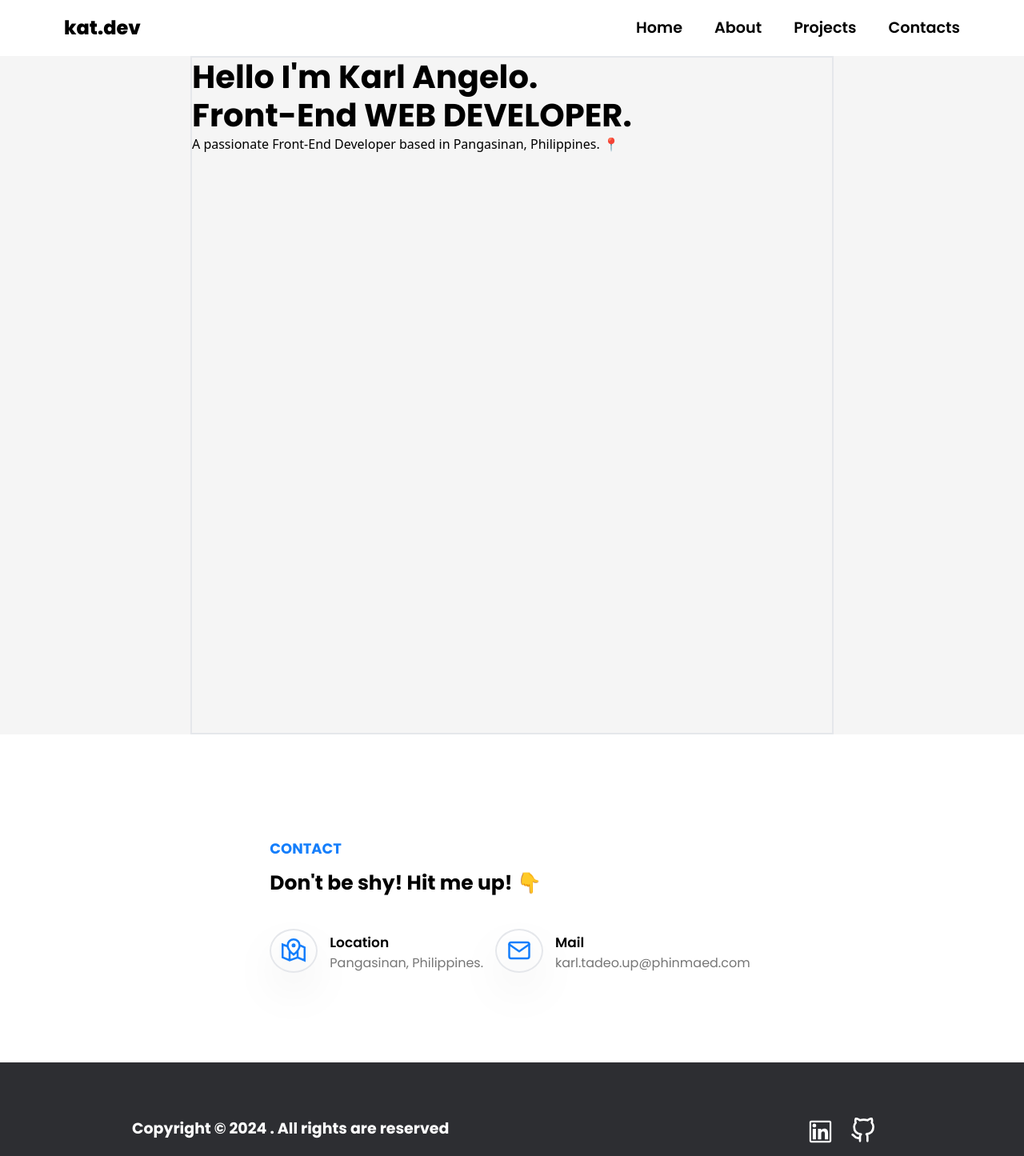
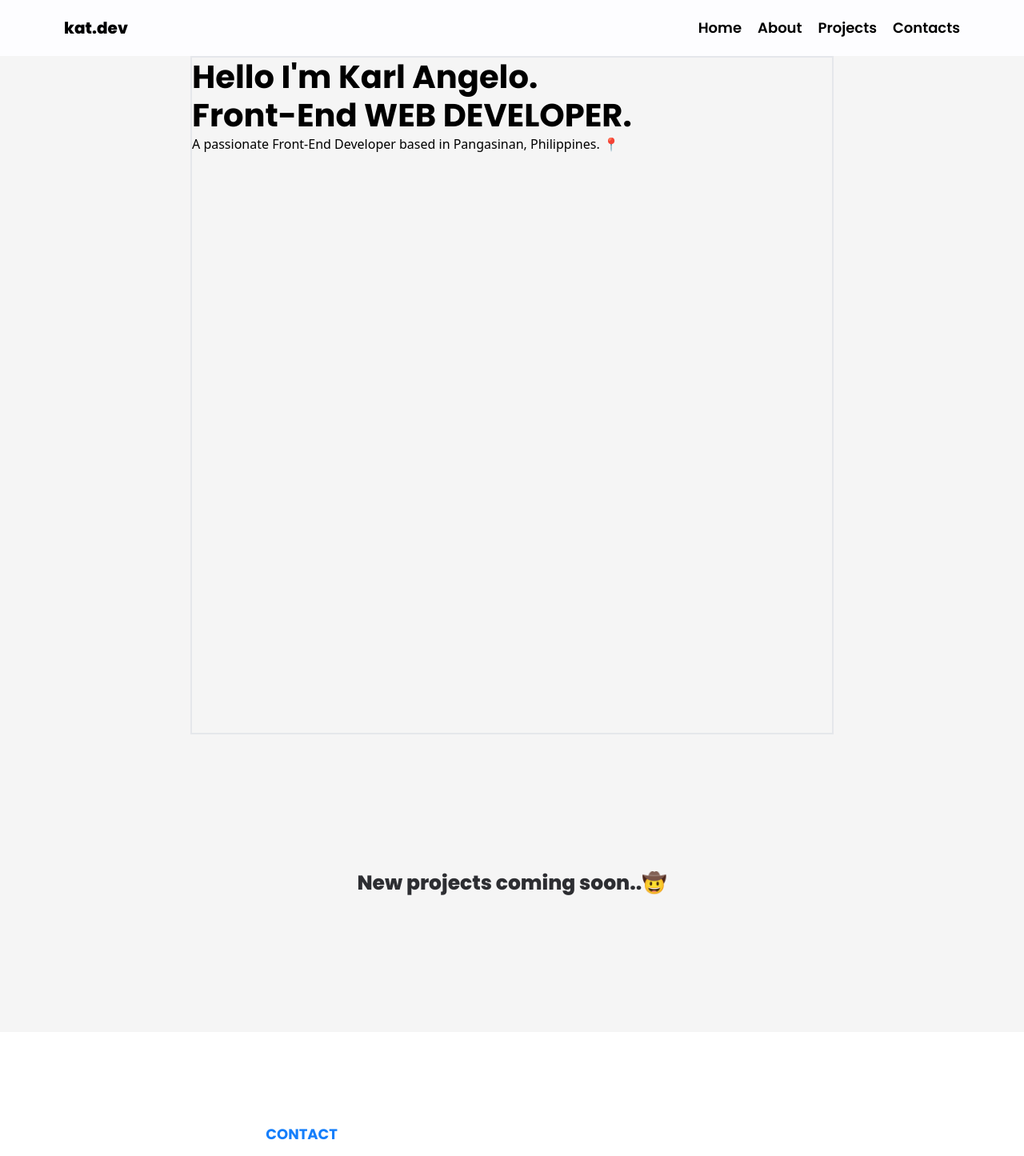
Before and after one commit to taleofthewind/testfolio, a Next.js app: page /contact in a window 1280 px wide. Shown: the top 1445 px of the page at 80% size. Built offline with nearby package versions, Linux system fonts and the light colour scheme.

Commit message:
footer and about

```diff
--- a/package.json
+++ b/package.json
@@ -9,6 +9,7 @@
     "lint": "next lint"
   },
   "dependencies": {
+    "gsap": "^3.12.5",
     "next": "14.1.0",
     "react": "^18",
     "react-dom": "^18",
--- a/src/app/contact/page.tsx
+++ b/src/app/contact/page.tsx
@@ -7,28 +7,28 @@ import styles from './styles.module.scss'
 
 const page = () => {
   return (
-    <section>
+    <section >
       <div className='' id='container'>
-          <div className='grid justify-center m-[20px] h-[370px] py-[70px]'>
-              <div className='py-[15px] mt-[20px] leading-loose' id='contents'>
+          <div className='grid justify-center m-[20px] py-[50px]'>
+              <div className='py-[15px] leading-loose sm:py-[40px]' id='contents'>
                   <p className={`${styles.contact_p}`}>CONTACT</p>
                   <h3 className={`${styles.heading_3}`}>Don't be shy! Hit me up! 👇</h3>
               </div>
-              <div className='flex gap-[10px]' id='contact-icons'>
-                  <div className='flex gap-[10px]'>
+              <div className='gap-[20px] sm:grid grid-cols-1 lg:flex ' id='contact-icons'>
+                  <div className='grid place-items-center gap-[10px] lg:flex '>
                       <div className={`${styles.contact_icons} border-2 drop-shadow-2xl text-[#147efb]`}>
                          <GrMapLocation size={30}/>
                       </div>
-                      <div className='p-[5px]'>
+                      <div className='text-center lg:text-start p-[5px]'>
                         <h1 className={`${styles.heading_1}`}>Location</h1>
                         <p className={`${styles.contact_body} hover:text-blue-600`}>Pangasinan, Philippines.</p>
                       </div>
                   </div>
-                  <div className='flex gap-[10px]'>
+                  <div className='grid place-items-center gap-[10px] lg:flex'>
                       <div className={`${styles.contact_icons} border-2 drop-shadow-2xl text-[#147efb]`}>
                         <FiMail size={30} />
                       </div>
-                    <div className='p-[5px]'>
+                    <div className='text-center lg:text-start p-[5px]'>
                       <h1 className={`${styles.heading_1}`}>Mail</h1>
                       <p className={`${styles.contact_body} hover:text-blue-600`}>karl.tadeo.up@phinmaed.com</p>
                     </div>
--- a/src/app/contact/styles.module.scss
+++ b/src/app/contact/styles.module.scss
@@ -4,6 +4,7 @@
     @extend .head_text;
     font-weight: 700;
     font-size: 25px;
+    color: #2d2e32;
 }
 .contact_p{
     @extend .font_poppins;
@@ -27,6 +28,5 @@
     padding: 10px;
     width: 60px;
     height: 55px;
-    margin-left: auto;
     border-radius: 50%;
 }
--- a/src/app/layout.tsx
+++ b/src/app/layout.tsx
@@ -6,6 +6,7 @@ import Home from '@/app/home/page'
 import About from '@/app/about/page'
 import Footer from '@/components/footer/page'
 import Contact from '@/app/contact/page'
+import Projects from '@/app/projects/page'
 
 const poppins = Poppins({
   subsets: ['latin'],
@@ -30,6 +31,7 @@ export default function RootLayout({
         <Header />
         <Home />
         <About />
+        <Projects/>
         <Contact />
         <Footer />
       </section>
--- a/src/app/projects/page.tsx
+++ b/src/app/projects/page.tsx
@@ -0,0 +1,15 @@
+import React from 'react'
+import styles from './styles.module.scss'
+const page = () => {
+  return (
+    <section>
+        <div className='flex p-[170px] justify-center bg-[#F5F5F5]'>
+            <div className=' text-nowrap leading-8'>
+                <h2 className={`${styles.font_h1}`}>New projects coming soon..🤠</h2>
+            </div>
+        </div>
+    </section>
+  )
+}
+
+export default page
--- /dev/null
+++ b/src/app/projects/styles.module.scss
@@ -0,0 +1,8 @@
+@import '../../styles/typography.scss';
+
+.font_h1{
+    @extend .font_poppins;
+    font-weight: 800;
+    color: #2d2e32;
+    font-size: clamp(23px, 4vw, 25px);
+}
--- a/src/components/header/styles.module.scss
+++ b/src/components/header/styles.module.scss
@@ -2,16 +2,17 @@
 
 .header{
     font-family: "Poppins", sans-serif;
+    background-color: #fdfdff;
     @apply h-[70px] flex items-center justify-between px-[25px] lg:px-[80px] sticky top-0 z-10;
     &_h1{
         font-weight: 750;
-        font-size: 1.5rem;
+        font-size: 20px;
     }
     &_nav{
         @apply flex;
         &_ul {
-            @apply flex gap-[40px] font-[600] leading-[23.88px];
-            font-size: 1.2rem;
+            @apply flex gap-[20px] font-[600] leading-[23.88px];
+            font-size: 18px;
         }
     }
 
--- a/src/styles/globals.css
+++ b/src/styles/globals.css
@@ -3,3 +3,8 @@
 @tailwind base;
 @tailwind components;
 @tailwind utilities;
+
+*{
+    scroll-behavior: smooth;
+    scrollbar-width: thin;
+}
```
Also changed, not shown: 1 other file (tests, documents, lock files or other folders).
